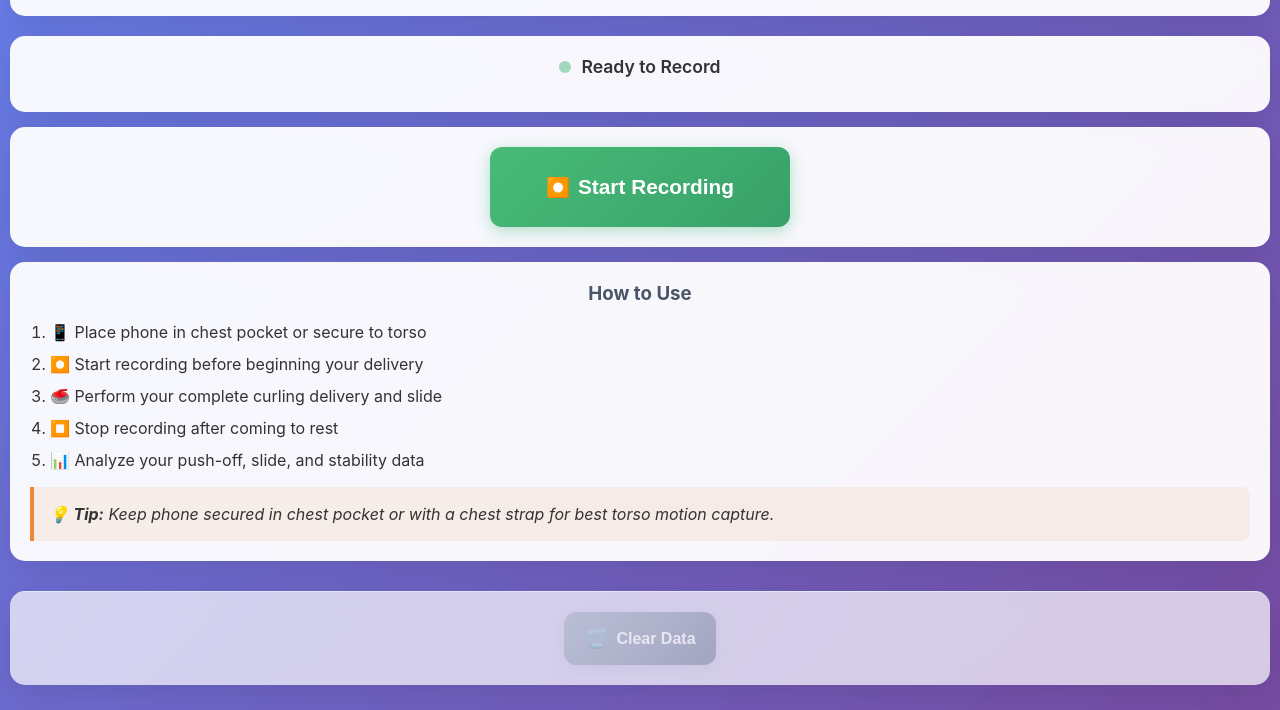
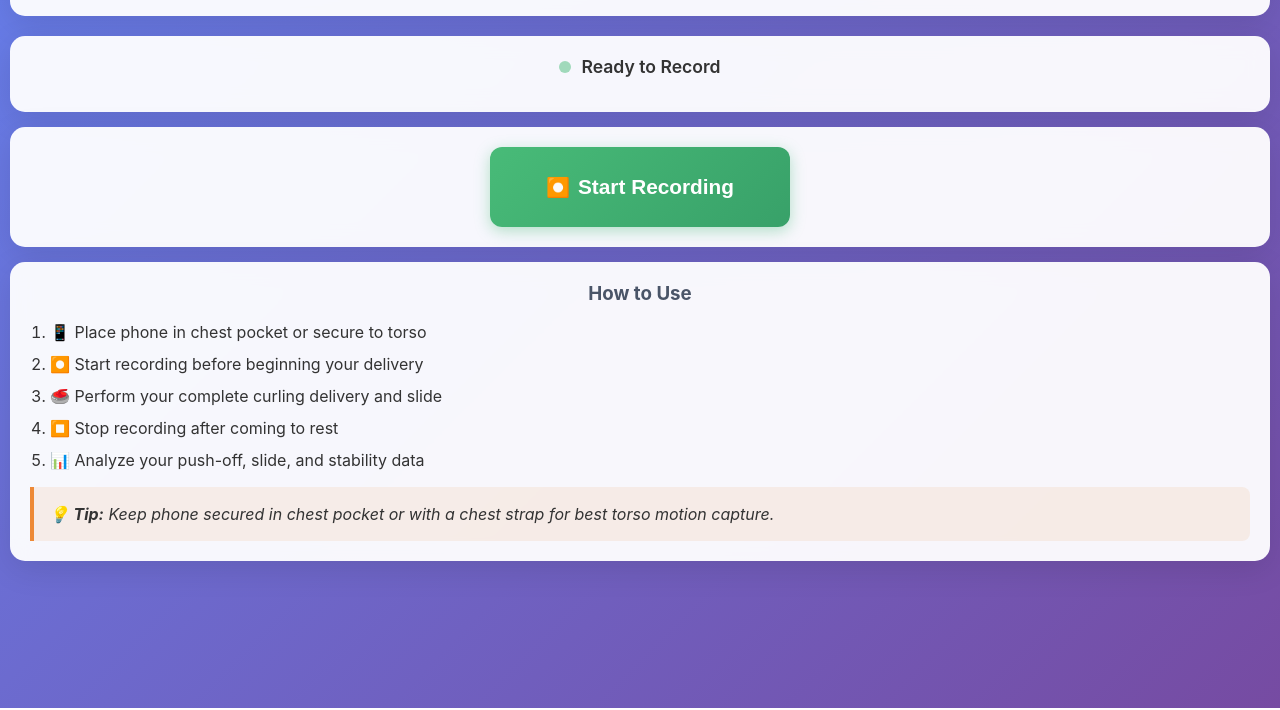
Before and after one commit to johnpoole/peel_weight, a plain HTML site: page index.html in a window 1280 px wide. Shown: the part 92-802 px from the top of the page. Drawn offline with nearby package versions, Linux system fonts and the light colour scheme.

Commit message:
Remove clear data section from index.html to streamline user interface

```diff
--- a/index.html
+++ b/index.html
@@ -144,13 +144,7 @@
                 <p class="tip">💡 <strong>Tip:</strong> Keep phone secured in chest pocket or with a chest strap for best torso motion capture.</p>
             </section>
 
-            <!-- Clear Data Section (Bottom of page) -->
-            <section class="clear-section">
-                <button id="clearBtn" class="clear-btn" disabled>
-                    <span class="btn-icon">🗑️</span>
-                    <span class="btn-text">Clear Data</span>
-                </button>
-            </section>
+
 
 
         </main>
```
